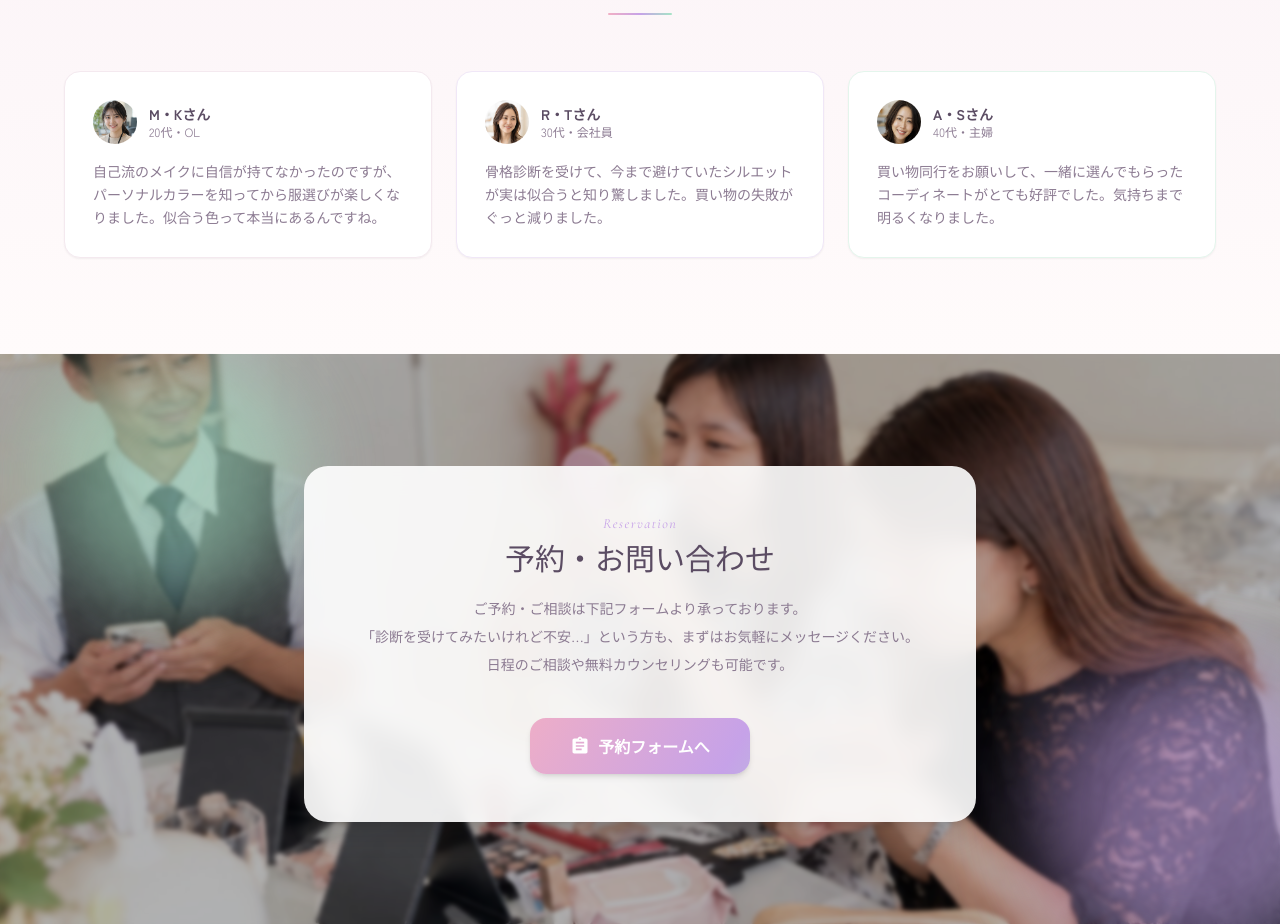
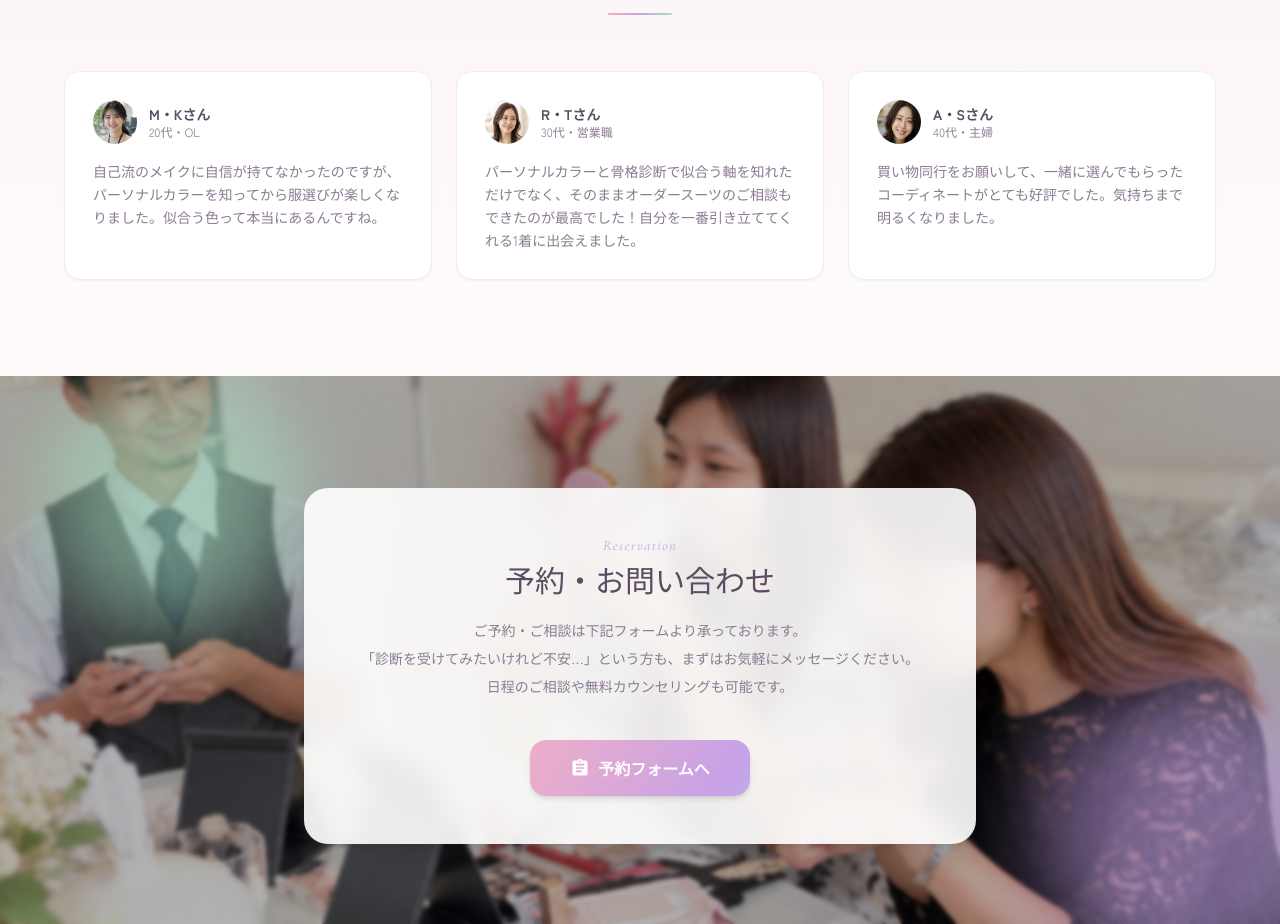
Before and after one commit to mumei-web/sample2, a plain HTML site: page index.html in a window 1280 px wide. Shown: the part 3301-4225 px from the top of the page. Drawn offline with nearby package versions, Linux system fonts and the light colour scheme; a web font is replaced by a local one.

Commit message:
Update index.html

```diff
--- a/index.html
+++ b/index.html
@@ -333,10 +333,10 @@
           <img src="imageskoe/koe2.jpg" alt="R・T" class="w-11 h-11 rounded-full">
           <div>
             <p class="font-bold text-sm">R・Tさん</p>
-            <p class="text-xs" style="color:var(--ink-soft);">30代・会社員</p>
+            <p class="text-xs" style="color:var(--ink-soft);">30代・営業職</p>
           </div>
         </div>
-        <p class="text-sm leading-relaxed" style="color:var(--ink-soft);">骨格診断を受けて、今まで避けていたシルエットが実は似合うと知り驚しました。買い物の失敗がぐっと減りました。</p>
+        <p class="text-sm leading-relaxed" style="color:var(--ink-soft);">パーソナルカラーと骨格診断で似合う軸を知れただけでなく、そのままオーダースーツのご相談もできたのが最高でした！自分を一番引き立ててくれる1着に出会えました。</p>
       </div>
 
       <!-- 3人目 (A・Sさん) -->
```
